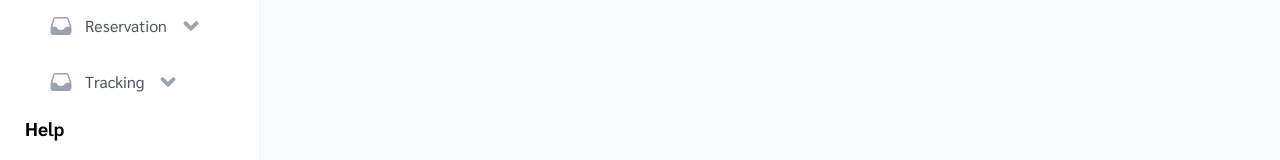
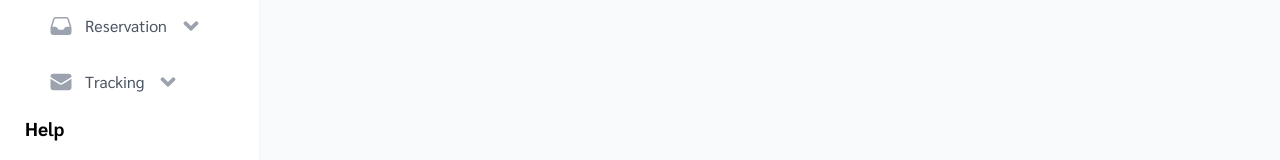
Before and after one commit to DonRadonZ/MyPortal-Website, a React (Vite) app in the folder frontend/: page /dashboard in a window 1280 px wide. Shown: the part 296-456 px from the top of the page. Built offline with nearby package versions, Linux system fonts and the light colour scheme.

Commit message:
update: change main nav

```diff
--- a/frontend/src/components/ui/MainNav.tsx
+++ b/frontend/src/components/ui/MainNav.tsx
@@ -2,7 +2,7 @@
 import styled from 'styled-components'
 import NavListItem from './NavListItem'
 import { FaAngleDown, FaAngleUp, FaBook, FaCalendar, FaHandHoldingHeart, FaHome, FaQuestionCircle } from 'react-icons/fa'
-import { HiDocument, HiInbox } from 'react-icons/hi2'
+import { HiDocument, HiEnvelope, HiInbox } from 'react-icons/hi2'
 
 const NavList = styled.ul`
     display: flex;
@@ -46,7 +46,7 @@ const NAV_LIST_DATA = [
     {
       to: "/tracking",
       label: "Tracking",
-      icon:  <HiInbox />,
+      icon:  <HiEnvelope />,
       iconClosed:  <FaAngleDown />,
       iconOpened: <FaAngleUp />,
       subNav: [
```
